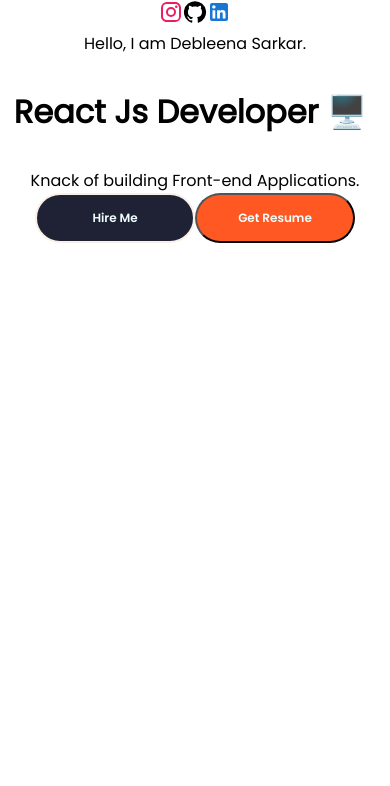
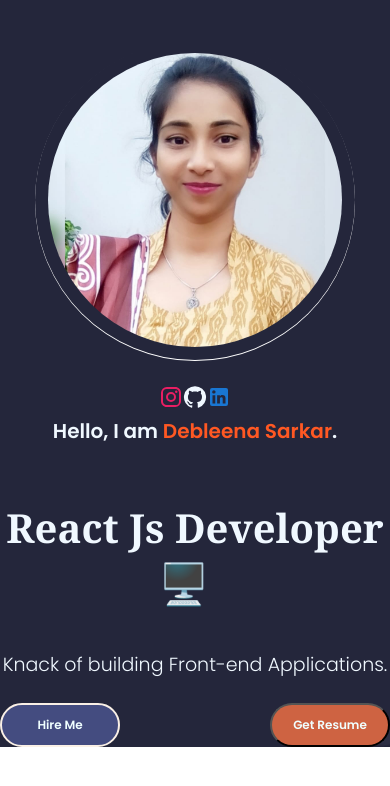
Before and after one commit to Debleena18/Portfolio, a React (Create React App) app: page / in a window 390 px wide. Shown: the top 786 px of the page. Built offline with nearby package versions, Linux system fonts and the light colour scheme.

Commit message:
profile done

```diff
--- a/src/App.css
+++ b/src/App.css
@@ -1,38 +1,20 @@
-.App {
-  text-align: center;
+:root{
+  --light-blue: #04c3ff;
+  --light-blue-shadow: rgb(69 211 255 / 27%);
+  --sea-green: #0abead;
+  --sea-green-dark: #0cbfae;
+  --sea-green-extra-dark: #09bead;
+  --sea-green-shadow: rgba(11, 190, 173, 0.8);
+  --orange: #f57f17;
+  --dark-orange: #ff5823;
+  --orange-shadow: rgba(245, 127, 23, 0.2);
+  --white: #ffffff;
+  --black: #333333;
+  --disabled-btn: #09bead7a;
+  --error-message: #e44f4fd1;
+  --toast-error: #e44f4ffa;
+  --toast-shadow: #9c9c9ce3;
+  --toast-success: #0cbfae;
+  --loader-color: #0cbfae;
+
 }
-
-.App-logo {
-  height: 40vmin;
-  pointer-events: none;
-}
-
-@media (prefers-reduced-motion: no-preference) {
-  .App-logo {
-    animation: App-logo-spin infinite 20s linear;
-  }
-}
-
-.App-header {
-  background-color: #282c34;
-  min-height: 100vh;
-  display: flex;
-  flex-direction: column;
-  align-items: center;
-  justify-content: center;
-  font-size: calc(10px + 2vmin);
-  color: white;
-}
-
-.App-link {
-  color: #61dafb;
-}
-
-@keyframes App-logo-spin {
-  from {
-    transform: rotate(0deg);
-  }
-  to {
-    transform: rotate(360deg);
-  }
-}
--- a/src/components/Home/Profile.css
+++ b/src/components/Home/Profile.css
@@ -0,0 +1,132 @@
+.profile-container{
+    display: flex;
+    text-align: center;
+    justify-content: center;
+    height: 10%;
+    min-height: fit-content;
+    background-image: url('../../assets/Home/bg.jpg');
+}
+.profile-parent{
+    display: flex;
+    align-items: center;
+    color: aliceblue;
+}
+.profile-details-name{
+    font-size: 24px;
+    font-family: "Poppins SemiBold";
+}
+.profile-details-role{
+    display: flex;
+    flex-direction: column;
+    margin: 14px 0 24px 0;
+}
+.profile-details-role h1{
+    font-size: 40px;
+    font-family:Georgia, 'Times New Roman', Times, serif;
+}
+.primary-text{
+    color: (--white);
+}
+.highlighted-text{
+    color: var(--dark-orange);
+}
+.profile-role-tagline{
+    font-size: 19px;
+    margin: 5px 0 0 0;
+    font-family: "Poppins Light";
+}
+.profile-options .highlighted-btn{
+    margin: 0 0 0 28px;
+}
+.profile-options .highlighted-btn:hover{
+    margin: 0 0 0 28px;
+    background-color: cornsilk;
+    color: #111;
+}
+.profile-picture{
+    display: flex;
+    align-items: center;
+    justify-content: center;
+    box-shadow: 0 1px 0px 0px var(--white);
+    border-radius: 50%;
+    height: 380px;
+    width: 380px;
+    margin: 0 0px 0 100px;
+}
+.profile-picture-background{
+    height: 92%;
+    width: 92%;
+    background-image: url("../../assets/Home/Image.png");
+    background-size: cover;
+    border-radius: 50%;
+    background-repeat: no-repeat;
+    background-position: center;
+}
+.profile-picture-background:hover{
+    transform: scale(1.07);
+    transition: 1s ease-out;
+}
+.colz .colz-icon i{
+    color: white;
+    padding: 8px;
+    padding-left: 0px;
+}
+.colz .colz-icon i:hover{
+    transform: scale(1.5);
+}
+@media screen and (max-width: 1110px) {
+    .profile-picture{
+        margin: 0 0px 0 80 px;
+    }
+    .profile-details-name{
+        font-size: 20px;
+    }
+    .profile-details-role .primary-text{
+        font-size: 12px;
+    }
+    .profile-options .btn{
+        width: 120px;
+        padding: 11px 0;
+        z-index: 700;
+    }
+}
+@media screen and (max-width: 910px) {
+    .profile-picture{
+        height: 320px;
+        width: 320px;
+        margin: 0 0 0 4px;
+    }
+}
+@media screen and (max-width: 810px) {
+    .profile-picture{
+        margin: 0 !important;
+    }
+    .profile-parent{
+        flex-direction: column-reverse;
+        margin: 40px 0 0 0;
+    }
+    .profile-options{
+        display: flex;
+        justify-content: space-between;
+    }
+    .profile-details{
+        margin: 25px 0 0;
+    }
+    .profile-options .highlighted-btn{
+        margin: 0 !important;
+    }
+    .profile-options,
+    .profile-details-role{
+        text-align: center;
+    }
+}
+@media screen and (max-width: 375px) {
+    .profile-picture{
+        height: 275px;
+        width: 275px;
+        margin-top: -90px;
+    }
+    .profile-details{
+        width: 90%;
+    }
+}
--- a/src/components/Home/Profile.js
+++ b/src/components/Home/Profile.js
@@ -1,4 +1,5 @@
 import React from "react";
+import './Profile.css';
 import Typical from "react-typical";
 import InstagramIcon from "@mui/icons-material/Instagram";
 import LinkedInIcon from "@mui/icons-material/LinkedIn";
@@ -7,7 +8,7 @@
 
 const Profile = () => {
   return (
-    <div className="profile-contaiber">
+    <div className="profile-container">
       <div className="profile-parent">
         <div className="profile-details">
           <div className="colz">
--- a/src/index.css
+++ b/src/index.css
@@ -98,7 +98,7 @@
   color:azure;
   border: 2px solid linen;
   font-size: 12px;
-  background-color: #1f2235;
+  background-color: #444c80;
 }
 /* @media only screen and (max-width: 414 px) {
   .primary-btn{
@@ -116,12 +116,9 @@
   color:azure;
 
   font-size: 12px;
-  background-color: #ff5823;
+  background-color: #ce6342;
 }
-.highlighted-btn:hover{
-  color: aliceblue;
-  border: 2px solid #ff5823;
-}
+
 @media only screen and (max-width: 568px) {
   .highlited-btn{
     z-index: -900;
```
Also changed, not shown: src/assets/Home/Image.png (added), src/assets/Home/profile.png (deleted).
